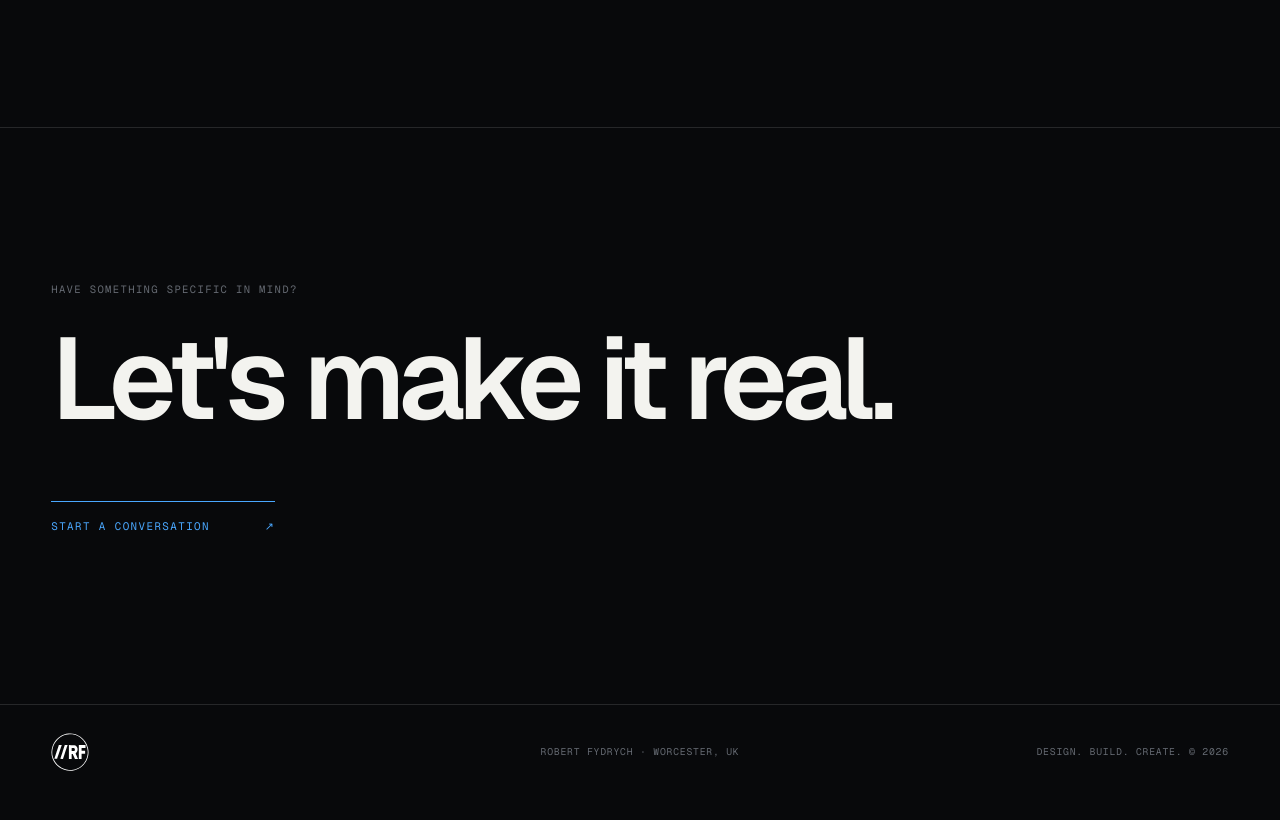
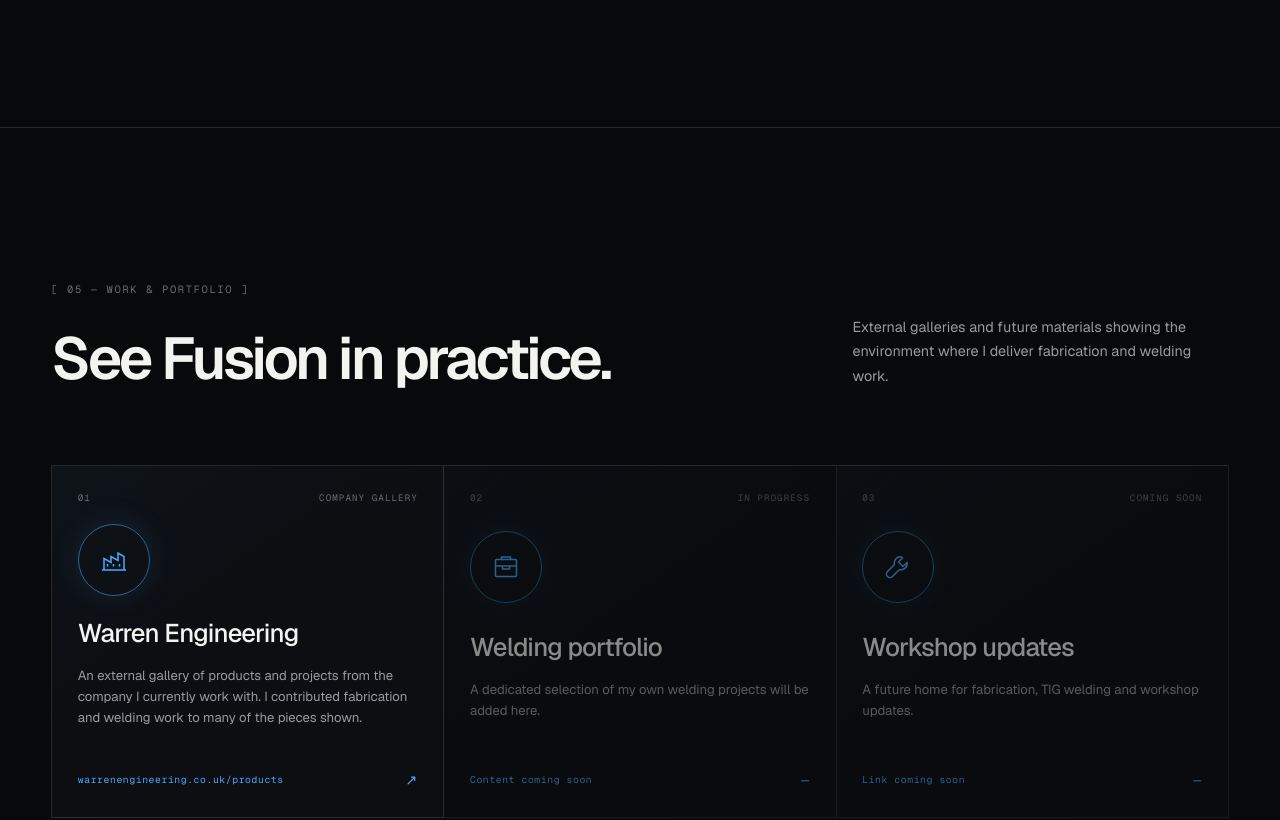
Before and after one commit to RobFyd/RF-platform, a Next.js app: page /fusion in a window 1280 px wide. Shown: the part 4080-4900 px from the top of the page. Built offline with nearby package versions, Linux system fonts and the light colour scheme.

Commit message:
Add Fusion work links

```diff
--- a/components/module-landing.tsx
+++ b/components/module-landing.tsx
@@ -19,7 +19,10 @@ type ProfileIconName =
   | "people-per-hour"
   | "etsy"
   | "facebook"
-  | "ebay";
+  | "ebay"
+  | "engineering"
+  | "personal-portfolio"
+  | "workshop-updates";
 
 function ProfileIcon({ name }: { name: ProfileIconName }) {
   if (name === "github") {
@@ -58,6 +61,32 @@ function ProfileIcon({ name }: { name: ProfileIconName }) {
     return (
       <svg viewBox="0 0 320 512" fill="currentColor" aria-hidden="true">
         <path d="M279.1 288l14.2-92.7h-88.9v-60.1c0-25.4 12.4-50.1 52.2-50.1H297V6.3S260.4 0 225.4 0c-73.2 0-121.1 44.4-121.1 124.7v70.6H22.9V288h81.4v224h100.1V288h74.7z" />
+      </svg>
+    );
+  }
+
+  if (name === "engineering") {
+    return (
+      <svg viewBox="0 0 64 64" fill="none" stroke="currentColor" strokeWidth="3" aria-hidden="true">
+        <path d="M8 52h48M12 52V29l14 8V25l14 8V18l12 7v27" />
+        <path d="M19 45v-5M31 45v-5M43 45v-5" />
+      </svg>
+    );
+  }
+
+  if (name === "personal-portfolio") {
+    return (
+      <svg viewBox="0 0 64 64" fill="none" stroke="currentColor" strokeWidth="3" aria-hidden="true">
+        <rect x="11" y="17" width="42" height="34" rx="2" />
+        <path d="M23 17v-5h18v5M11 30h42M25 30v6h14v-6" />
+      </svg>
+    );
+  }
+
+  if (name === "workshop-updates") {
+    return (
+      <svg viewBox="0 0 64 64" fill="none" stroke="currentColor" strokeWidth="3" aria-hidden="true">
+        <path d="M39 12a12 12 0 0 0-14 15L11 41a7 7 0 0 0 10 10l14-14a12 12 0 0 0 15-14l-8 8-9-9 8-8-2-2z" />
       </svg>
     );
   }
@@ -136,6 +165,38 @@ export function ModuleLanding({ moduleConfig, language = "en" }: ModuleLandingPr
       status: pl ? "Wkrótce" : "Coming soon",
     },
   ];
+  const fusionProfileLinks = [
+    {
+      name: "Warren Engineering",
+      href: "https://www.warrenengineering.co.uk/products",
+      displayUrl: "warrenengineering.co.uk/products",
+      description: pl
+        ? "Zewnętrzna galeria produktów i realizacji firmy, z którą obecnie współpracuję. Przy wielu prezentowanych elementach wykonywałem prace produkcyjne i spawalnicze."
+        : "An external gallery of products and projects from the company I currently work with. I contributed fabrication and welding work to many of the pieces shown.",
+      icon: "engineering" as const,
+      status: pl ? "Galeria firmy" : "Company gallery",
+    },
+    {
+      name: pl ? "Portfolio spawalnicze" : "Welding portfolio",
+      href: null,
+      displayUrl: pl ? "Materiały zostaną dodane" : "Content coming soon",
+      description: pl
+        ? "Dedykowany wybór moich własnych realizacji spawalniczych pojawi się tutaj."
+        : "A dedicated selection of my own welding projects will be added here.",
+      icon: "personal-portfolio" as const,
+      status: pl ? "W przygotowaniu" : "In progress",
+    },
+    {
+      name: pl ? "Aktualności z warsztatu" : "Workshop updates",
+      href: null,
+      displayUrl: pl ? "Link zostanie dodany" : "Link coming soon",
+      description: pl
+        ? "Miejsce na przyszłe materiały z produkcji, spawania TIG i pracy warsztatowej."
+        : "A future home for fabrication, TIG welding and workshop updates.",
+      icon: "workshop-updates" as const,
+      status: pl ? "Wkrótce" : "Coming soon",
+    },
+  ];
   const profileSection = moduleConfig.key === "functions"
     ? {
         label: pl ? "Profile i współpraca" : "Profiles & collaboration",
@@ -154,7 +215,16 @@ export function ModuleLanding({ moduleConfig, language = "en" }: ModuleLandingPr
             : "Products, new releases and a closer look at the 3D printing process — choose a platform.",
           links: factoryProfileLinks,
         }
-      : null;
+      : moduleConfig.key === "fusion"
+        ? {
+            label: pl ? "Praca i portfolio" : "Work & portfolio",
+            title: pl ? "Zobacz Fusion w praktyce." : "See Fusion in practice.",
+            description: pl
+              ? "Zewnętrzne galerie i przyszłe materiały pokazujące środowisko, w którym realizuję projekty produkcyjne i spawalnicze."
+              : "External galleries and future materials showing the environment where I deliver fabrication and welding work.",
+            links: fusionProfileLinks,
+          }
+        : null;
   return (
     <div
       className={`module-page module-page-${moduleConfig.key}`}
```
